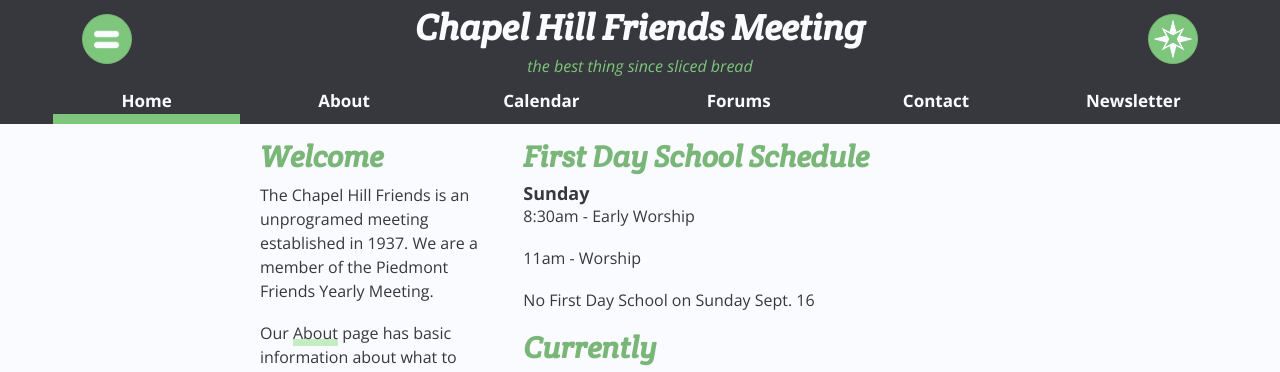
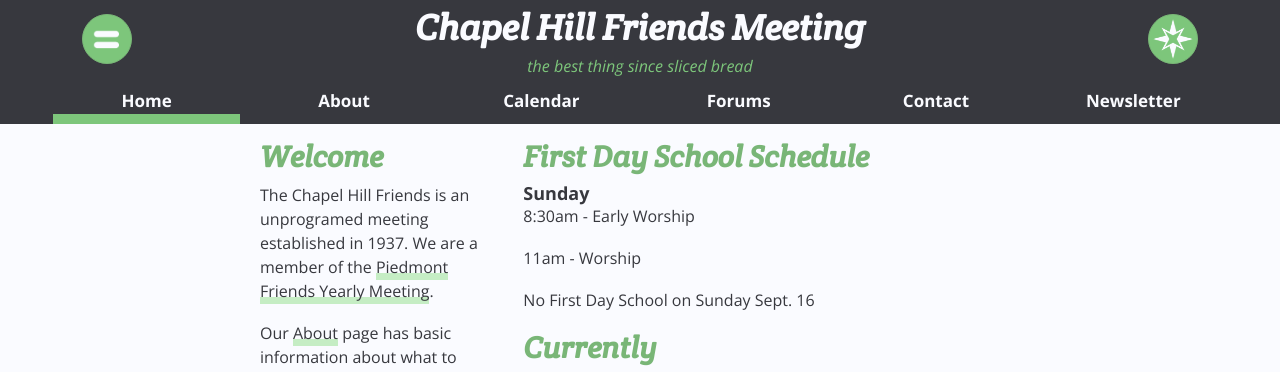
Before and after one commit to finnjames/radiolevity.com, a Jekyll site: the page built from pages/index.md, in a window 1280 px wide. Shown: the top 372 px of the page. Built offline with Jekyll 4.4.1, drawn with Linux system fonts in a browser that asks for light colours; part of the change alters nothing that is shown.

```diff
--- a/_includes/welcome.md
+++ b/_includes/welcome.md
@@ -1,4 +1,4 @@
 # Welcome
-The Chapel Hill Friends is an unprogramed meeting established in 1937. We are a member of the Piedmont Friends Yearly Meeting.
+The Chapel Hill Friends is an unprogramed meeting established in 1937. We are a member of the [Piedmont Friends Yearly Meeting](https://piedmontfriendsfellowship.org/).
 
 Our [About](/about) page has basic information about what to expect at a Quaker Meeting for Worship. If you have additional questions or would like to know more about Quakers, feel free to [contact us](/contact.html) and be sure to <!-- this link tag is for the form popover, so it's formatted with html--> <a href="#" id="newsPop" data-toggle="popover" data-placement="top">sign up for our newsletter</a>.
--- a/assets/js/script.js
+++ b/assets/js/script.js
@@ -30,7 +30,32 @@ $(function () {
     html: true,
     content: contactPop,
   });
-})
+});
+
+// diversity and contact tooltips (ask people to click)
+$(function () {
+  $('#diversityPop').tooltip({
+    title: 'click to read!',
+    placement: 'left',
+    trigger: 'hover'
+  });
+  $('#contactPop').tooltip({
+    title: 'click to read!',
+    placement: 'right',
+    trigger: 'hover'
+  });
+});
+
+$( function () {
+  if ($(window).width() >= 720) {
+    $('#contactPop').tooltip('show');
+  $('#diversityPop').tooltip('show');
+  setTimeout(() => {
+    $('#diversityPop').tooltip('hide');
+    $('#contactPop').tooltip('hide');
+  }, 1200);
+  }
+});
 
 // make the nav item underlines
 $(function () {
```
Also changed, not shown: 3 other files.
